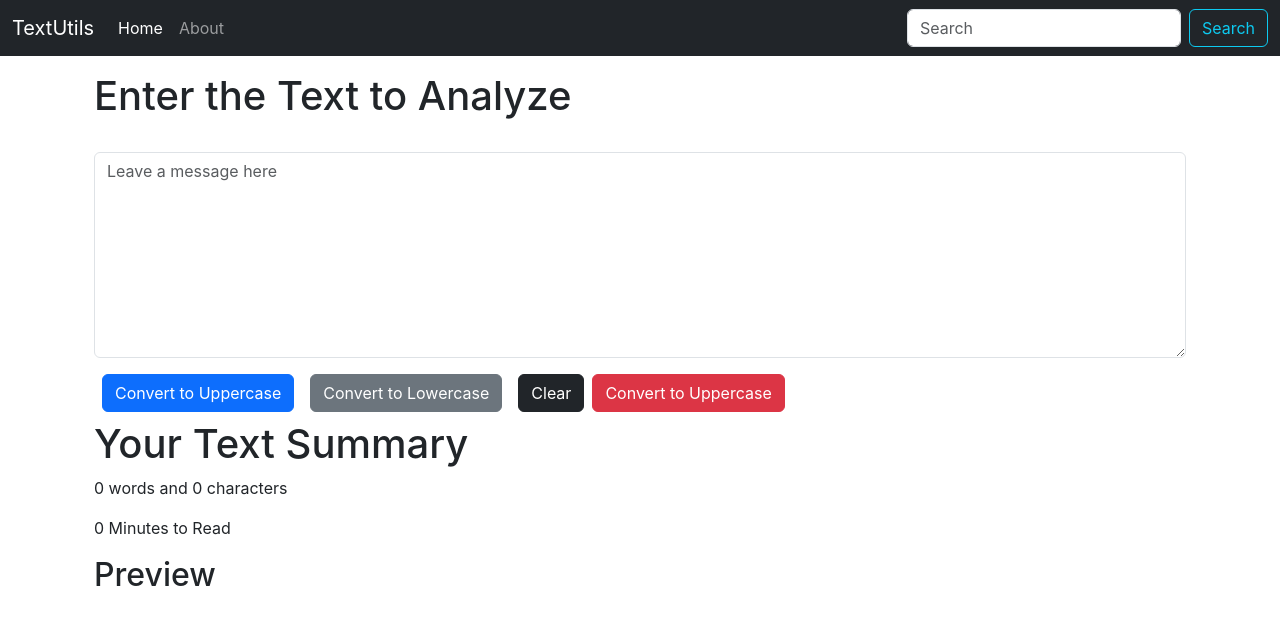
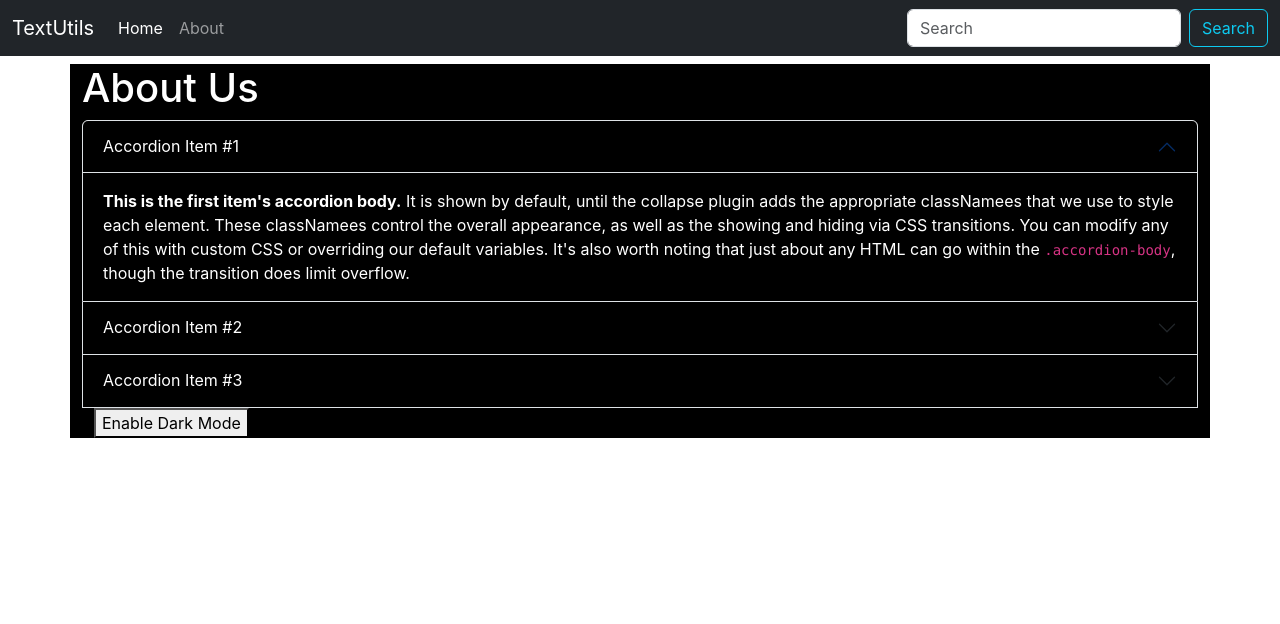
Before and after one commit to shubhamdsk/CWH-React, a React (Create React App) app: page / in a window 1280 px wide. Shown: the top 624 px of the page. Built offline with nearby package versions, Linux system fonts and the light colour scheme.

Commit message:
Added one component as About without Routing and added some functionality like Dark mode and Light Mode.

```diff
--- a/src/App.js
+++ b/src/App.js
@@ -1,5 +1,6 @@
 import "./App.css";
-import TextForm from "./TextForm";
+// import TextForm from "./TextForm";
+import About from "./components/About";
 import Navbar from "./components/Navbar";
 
 function App() {
@@ -8,10 +9,8 @@
       {/* <Navbar title = "TextUtils" aboutText = "About Us"/> */}
       {/* <Navbar/> */}
       <Navbar title="TextUtils" />
-      <div className="container my-3">
-        <TextForm heading = "Enter the Text to Analyze" />
-      </div>
-
+      <About />
+      {/* <TextForm heading = "Enter the Text to Analyze" /> */}
     </>
   );
 }
--- /dev/null
+++ b/src/components/About.js
@@ -0,0 +1,139 @@
+import React, { useState } from "react";
+
+export default function About() {
+  const [myStyle, setMyStyle] = useState({
+    color: "white",
+    backgroundColor: "black",
+  });
+  const [btntext, setbtntext] = useState("Enable Dark Mode");
+  let toggleStyle = () => {
+    if (myStyle.color === "black") {
+      setMyStyle({
+        color: "white",
+        backgroundColor: "black",
+        border : '1px solid white'
+      });
+      setbtntext("Enable Light Mode");
+    } else {
+      setMyStyle({
+        color: "black",
+        backgroundColor: "white",
+      });
+      setbtntext("Enable Dark Mode");
+    }
+  };
+  return (
+    <div className="container" style={myStyle}>
+      <div className="my-2">
+        <h1>About Us</h1>
+      </div>
+      <div className="accordion" id="accordionExample" style={myStyle}>
+        <div className="accordion-item">
+          <h2 className="accordion-header">
+            <button
+              className="accordion-button"
+              type="button"
+              style={myStyle}
+              data-bs-toggle="collapse"
+              data-bs-target="#collapseOne"
+              aria-expanded="true"
+              aria-controls="collapseOne"
+            >
+              Accordion Item #1
+            </button>
+          </h2>
+          <div
+            id="collapseOne"
+            className="accordion-collapse collapse show"
+            data-bs-parent="#accordionExample"
+            style={myStyle}
+          >
+            <div className="accordion-body">
+              <strong>This is the first item's accordion body.</strong> It is
+              shown by default, until the collapse plugin adds the appropriate
+              classNamees that we use to style each element. These classNamees
+              control the overall appearance, as well as the showing and hiding
+              via CSS transitions. You can modify any of this with custom CSS or
+              overriding our default variables. It's also worth noting that just
+              about any HTML can go within the <code>.accordion-body</code>,
+              though the transition does limit overflow.
+            </div>
+          </div>
+        </div>
+        <div className="accordion-item">
+          <h2 className="accordion-header">
+            <button
+              className="accordion-button collapsed"
+              type="button"
+              style={myStyle}
+              data-bs-toggle="collapse"
+              data-bs-target="#collapseTwo"
+              aria-expanded="false"
+              aria-controls="collapseTwo"
+            >
+              Accordion Item #2
+            </button>
+          </h2>
+          <div
+            id="collapseTwo"
+            className="accordion-collapse collapse"
+            data-bs-parent="#accordionExample"
+            style={myStyle}
+          >
+            <div className="accordion-body">
+              <strong>This is the second item's accordion body.</strong> It is
+              hidden by default, until the collapse plugin adds the appropriate
+              classNamees that we use to style each element. These classNamees
+              control the overall appearance, as well as the showing and hiding
+              via CSS transitions. You can modify any of this with custom CSS or
+              overriding our default variables. It's also worth noting that just
+              about any HTML can go within the <code>.accordion-body</code>,
+              though the transition does limit overflow.
+            </div>
+          </div>
+        </div>
+        <div className="accordion-item">
+          <h2 className="accordion-header">
+            <button
+              className="accordion-button collapsed"
+              type="button"
+              style={myStyle}
+              data-bs-toggle="collapse"
+              data-bs-target="#collapseThree"
+              aria-expanded="false"
+              aria-controls="collapseThree"
+            >
+              Accordion Item #3
+            </button>
+          </h2>
+          <div
+            id="collapseThree"
+            className="accordion-collapse collapse"
+            data-bs-parent="#accordionExample"
+            style={myStyle}
+          >
+            <div className="accordion-body">
+              <strong>This is the third item's accordion body.</strong> It is
+              hidden by default, until the collapse plugin adds the appropriate
+              classNamees that we use to style each element. These classNamees
+              control the overall appearance, as well as the showing and hiding
+              via CSS transitions. You can modify any of this with custom CSS or
+              overriding our default variables. It's also worth noting that just
+              about any HTML can go within the <code>.accordion-body</code>,
+              though the transition does limit overflow.
+            </div>
+          </div>
+        </div>
+        <div className="container">
+          <button
+            onClick={toggleStyle}
+            type="button"
+            className="btn-btn-primary"
+          >
+            {btntext}
+          </button>
+        </div>
+      </div>
+    </div>
+  );
+}
```
